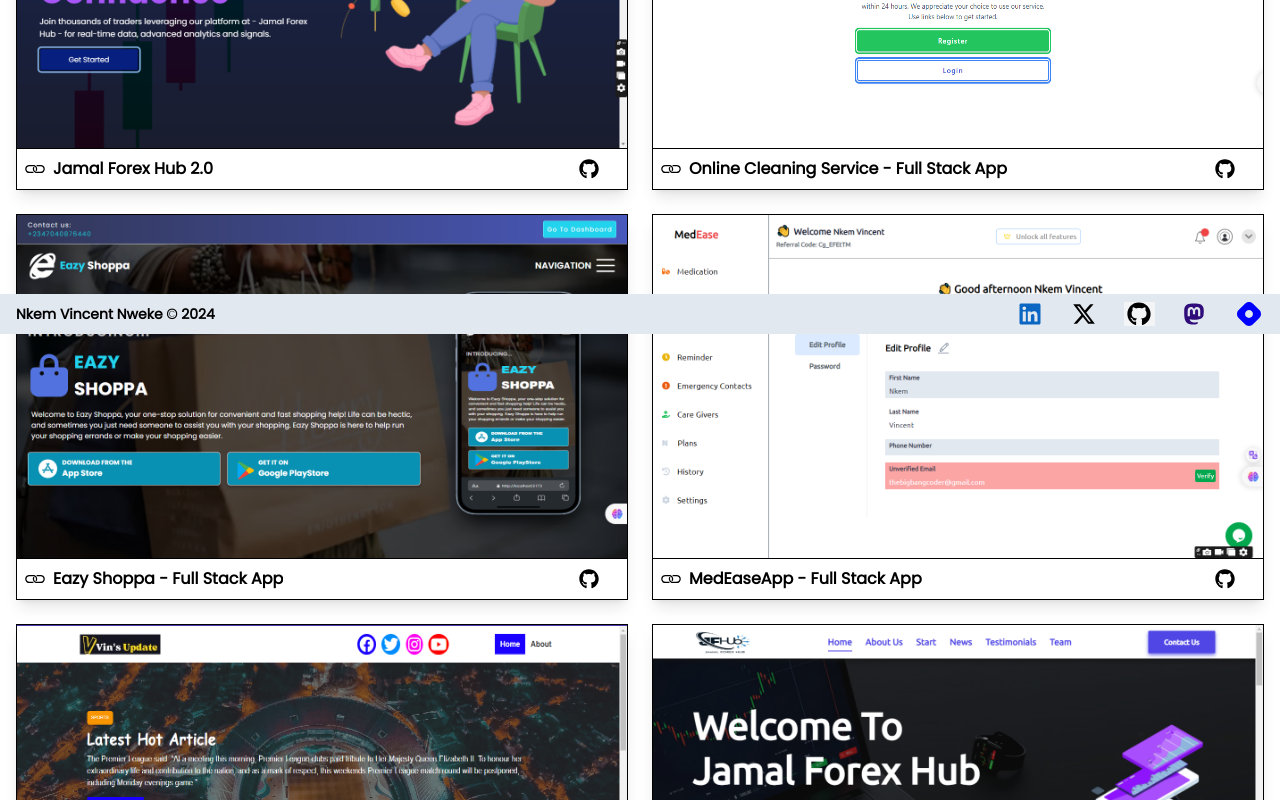
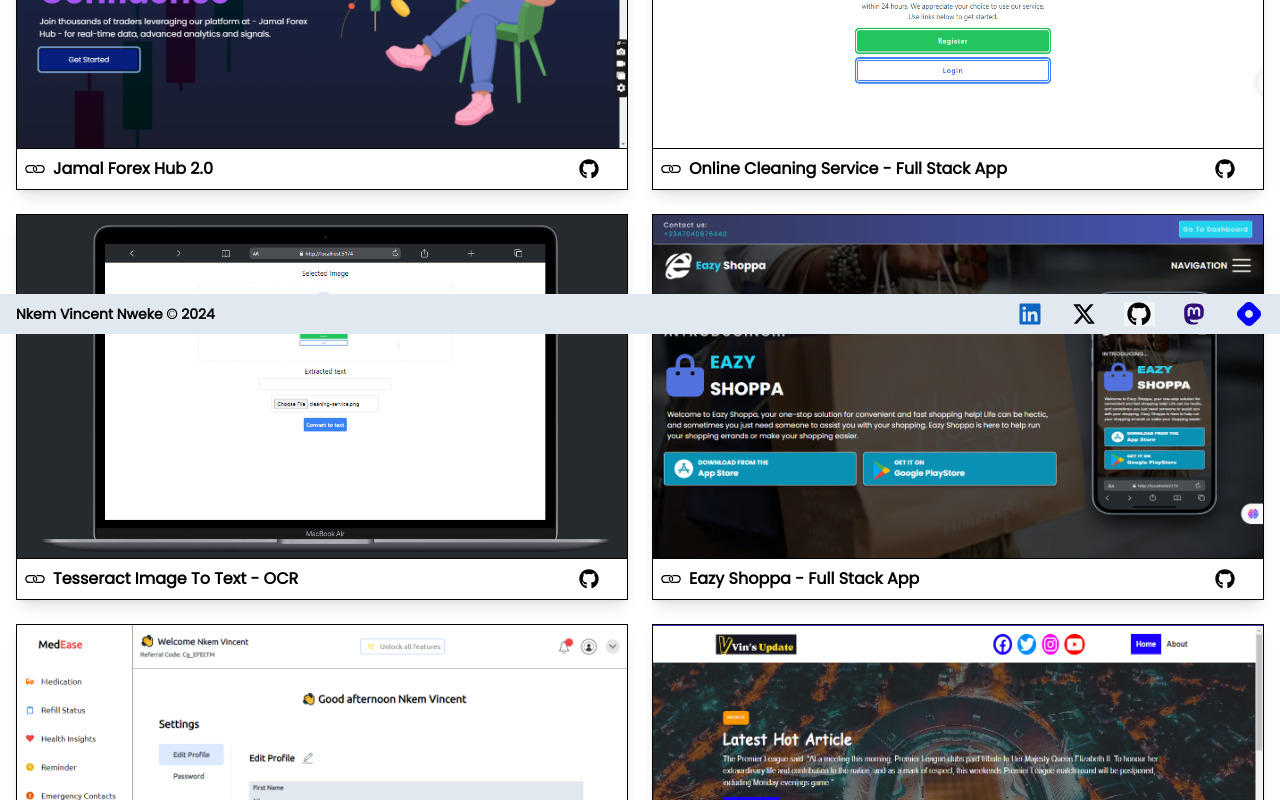
Before and after one commit to Nkemakolamuko/main-portfolio, a React (Vite) app: page /projects/all-projects in a window 1280 px wide. Shown: the part 466-1266 px from the top of the page. Built offline with nearby package versions, Linux system fonts and the light colour scheme.

Commit message:
Add a new project --

```diff
--- a/src/components/pages/components/projectPages/AllProjects.jsx
+++ b/src/components/pages/components/projectPages/AllProjects.jsx
@@ -5,6 +5,7 @@
 import ProjectsCards from "../../components/ProjectsCards";
 import MEDEASE from "../../Med-Ease.png";
 import eazy from "../../../../assets/eazyNew.png";
+import ocr from "../../../../assets/img-converter.png";
 import cleaning from "../../../../assets/Cleaning-Service.png";
 import SportsNews from "../../Sports-News.png";
 import VideoDownloader from "../../Video-Downloader.png";
@@ -100,6 +101,13 @@
             githublink="https://github.com/Nkemakolamuko/e-cleaning-frontend"
           />
           <ProjectsCards
+            title="Tesseract Image To Text - OCR"
+            image={ocr}
+            alt="OCR"
+            link="https://nvn-ocr.vercel.app/"
+            githublink="https://github.com/Nkemakolamuko/tesseract-ocr"
+          />
+          <ProjectsCards
             title="Eazy Shoppa - Full Stack App"
             image={eazy}
             alt="Eazy Shoppa"
--- a/src/components/pages/components/projectPages/ReactProjects.jsx
+++ b/src/components/pages/components/projectPages/ReactProjects.jsx
@@ -1,6 +1,7 @@
 import React, { useState } from "react";
 import todo from "../../../../assets/todo.png";
 import eazy from "../../../../assets/eazyNew.png";
+import ocr from "../../../../assets/img-converter.png";
 import port from "../../../../assets/port.png";
 import cleaning from "../../../../assets/Cleaning-Service.png";
 import MEDEASE from "../../Med-Ease.png";
@@ -99,6 +100,14 @@
           />
 
           <ProjectsCards
+            title="Tesseract Image To Text - OCR"
+            image={ocr}
+            alt="OCR"
+            link="https://nvn-ocr.vercel.app/"
+            githublink="https://github.com/Nkemakolamuko/tesseract-ocr"
+          />
+
+          <ProjectsCards
             title="MedEaseApp - Full Stack App"
             image={MEDEASE}
             alt="MedEaseApp"
```
Also changed, not shown: src/assets/img-converter.png (added).
